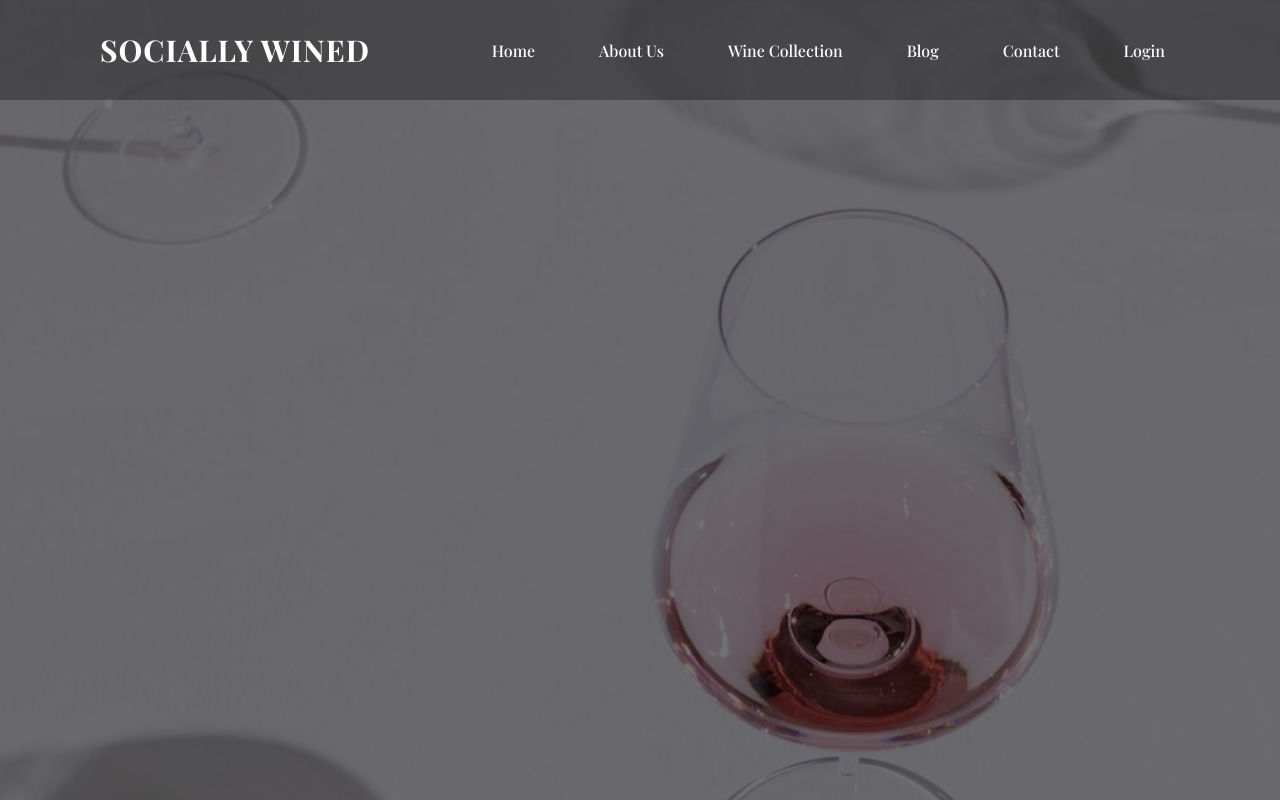
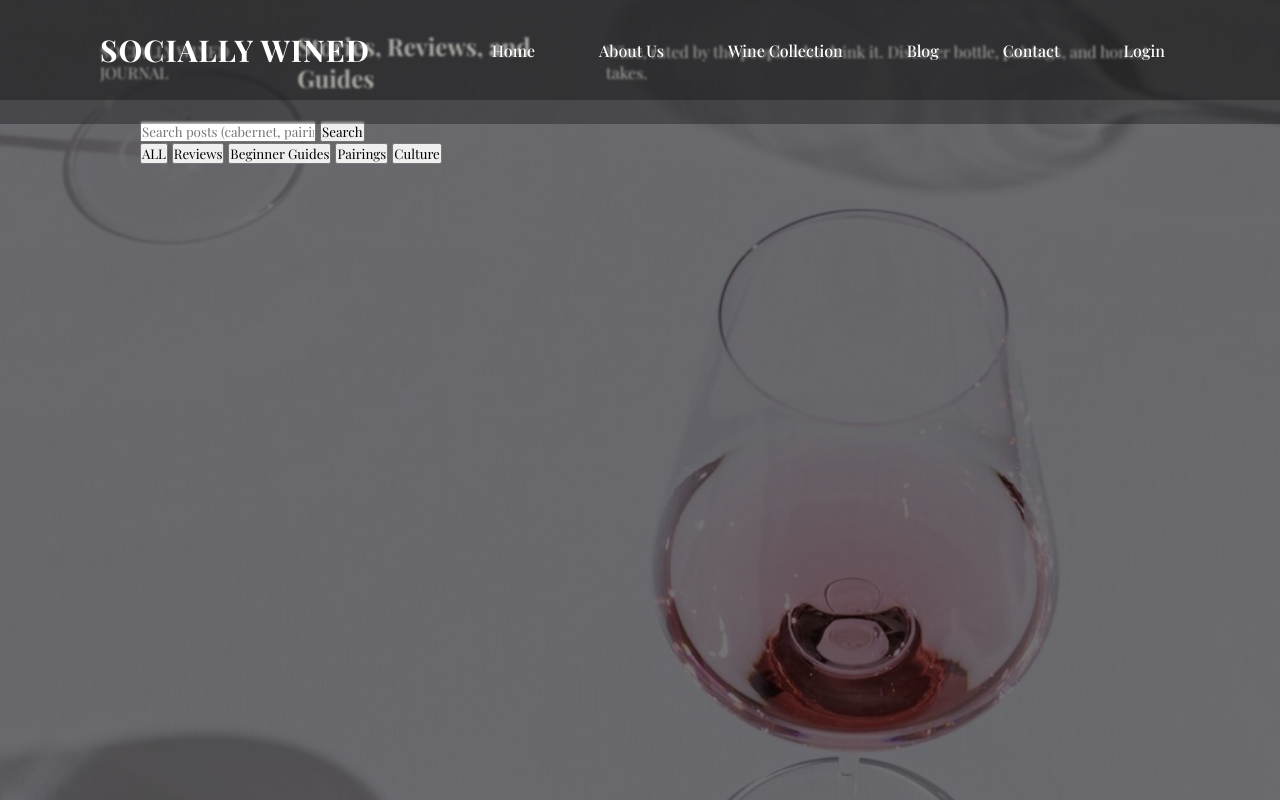
Before and after one commit to Georgealv6/Wine-Cellar, a Django app: page /blog/ in a window 1280 px wide. Run offline with Django 3.2, Linux system fonts and the light colour scheme; some web fonts are replaced.

Commit message:
blog page html updated

```diff
--- a/backend/templates/landing/blog.html
+++ b/backend/templates/landing/blog.html
@@ -12,6 +12,32 @@
   {% include 'navbar.html' %}
   <div class="blog-overlay"></div>
 
+  <div class="blog-container">
+
+    <!--HERO / INTRO -->
+    <header class="blog-hero">
+        <p class="blog-kicker">SOCIALLY WINED JOURNAL</p>
+        <H1 class="blog-title">Stories, Reviews, and Guides</H1>
+        <p class="blog-subtitle">Wine, rated by the people who drink it. Discover bottle, pairings, and honest takes.</p>
+    </header>
+
+    <!--CONTROLS-->
+    <div class="blog-controls">
+        <div class="blog-search">
+            <input type="text" placeholder="Search posts (cabernet, pairing, beginner...)">
+            <button type="button" class="blog-btn blog-btn-primary">Search</button>
+        </div>
+
+        <div class="blog-filters">
+            <button class="chip chip-active" type="button">ALL</button>
+            <button class="chip" type="button">Reviews</button>
+            <button class="chip" type="button">Beginner Guides</button>
+            <button class="chip" type="button">Pairings</button>
+            <button class="chip" type="button">Culture</button>
+        </div>
+    </div>
+  </div>
+
 </section>
 
 {% endblock %}
```
